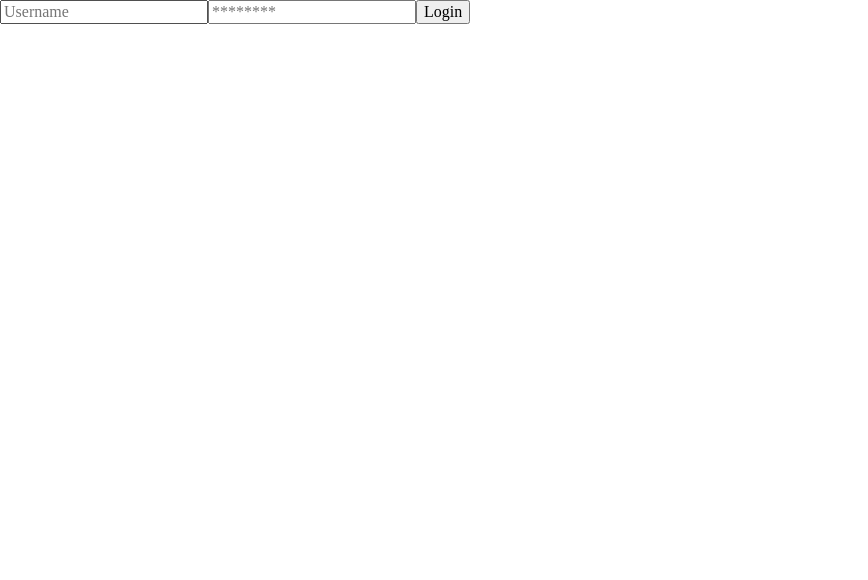
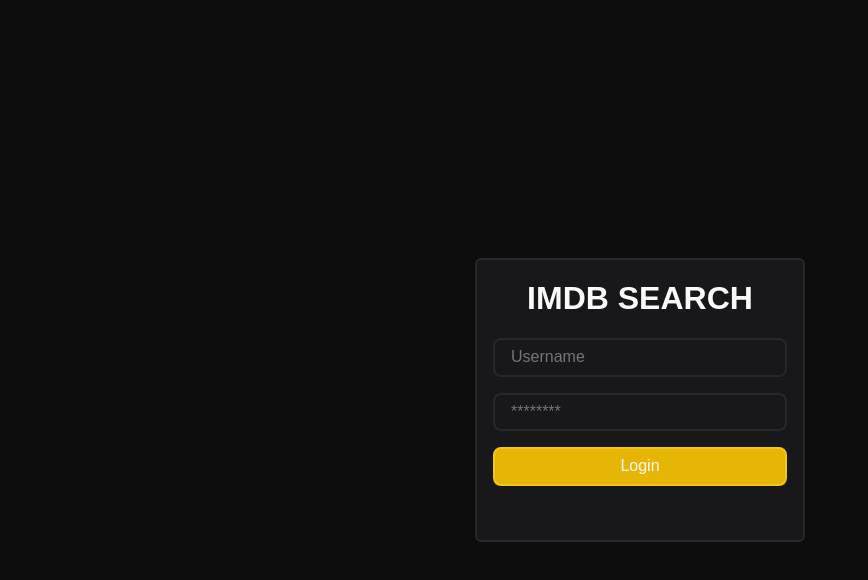
Before and after one commit to CoffeAddict/OMDb_Frontend, a Nuxt app: page /login in a window 1280 px wide. Shown: the top 580 px of the page, without its empty margins (0-868 px from the left). Built offline with nearby package versions, Linux system fonts and the light colour scheme.

Commit message:
added global + login styles

```diff
--- /dev/null
+++ b/assets/global.css
@@ -0,0 +1,98 @@
+:root {
+    --bg-color: #0C0C0D;
+    --text-color: #A1A1AA;
+    --title-color:#FAFAFA;
+    --card-bg: #18181B;
+    --card-bg-hv: #27272A;
+    --card-border: #27272a;
+    --input-bg: #18181B;
+    --input-border: #27272A;
+    --input-border-focus: #6a6a6a;
+    --input-hover: #9CA3AF;
+    --button-bg: #18181b;
+}
+
+* {
+    box-sizing: border-box;
+}
+
+#__nuxt {
+    height: 100%;
+    display: flex;
+    align-items: center;
+    justify-content: center;
+}
+
+body {
+    background-color: var(--bg-color);
+    color: var(--text-color);
+    font-size: 16px;
+    padding: 1em;
+    font-family: 'Work Sans', sans-serif;
+    height: 100vh;
+}
+
+h1, h2, h3 {
+    font-family: 'Belanosima', sans-serif;
+    text-transform: uppercase;
+    color: var(--title-color);
+}
+
+.container {
+    max-width: 1920px;
+    width: 100%;
+    height: 100%;
+}
+
+.card {
+    background-color: var(--card-bg);
+    border: 2px solid var(--card-border);
+    border-radius: 6px;
+    padding: 1.25em 1em;
+}
+
+.card.hover:hover {
+    border-color: transparent;
+    background-color: var(--card-bg-hv);
+}
+
+.card h1 {
+    margin-top: 0;
+}
+
+.form-container {
+    display: flex;
+    flex-direction: column;
+    justify-content: center;
+    align-items: center;
+}
+
+input {
+    background-color: var(--input-bg);
+    color: var(--title-color);
+    border-radius: 8px;
+    border: 2px solid var(--input-border);
+    padding: .5em 1em;
+    transition: border .5s ease;
+}
+
+input:focus-visible, input:focus {
+    outline: none;
+    border: 2px solid var(--input-border-focus);
+}
+
+button {
+    color: var(--title-color);
+    background-color: #e6b607;
+    border: 2px solid #F5C519;
+    border-radius: 8px;
+    padding: .5em 1em;
+    position: relative;
+    transition: background-color .3s ease;
+}
+
+button:hover, button:focus, button:focus-visible {
+    outline: none;
+    background-color: var(--button-bg);
+    cursor: pointer;
+}
--- a/nuxt.config.ts
+++ b/nuxt.config.ts
@@ -15,6 +15,16 @@ export default defineNuxtConfig({
     }
   },
   css: [
-    '@/assets/normalize.css'
-  ]
+    '@/assets/normalize.css',
+    '@/assets/global.css'
+  ],
+  modules: [
+    ['@nuxtjs/google-fonts', {
+      download: true,
+      families: {
+        'Work Sans': [300, 500, 800],
+        'Belanosima': [400]
+      }
+    }]
+  ],
 })
--- a/pages/login.vue
+++ b/pages/login.vue
@@ -1,6 +1,8 @@
 <template>
-    <section>
+    <section class="card">
+        <h1>IMDb Search</h1>
         <form @submit.prevent="tryLogin()">
+            <div class="form-container">
                 <input
                     type="text"
                     name="username"
@@ -16,6 +18,7 @@
                 <button type="submit">
                     Login
                 </button>
+            </div>
         </form>
         <br>
         <div v-if="error != ''" class="error">{{ error }}</div>
@@ -60,5 +63,20 @@ export default {
 }
 </script>
 
-<style>
+<style scoped>
+section {
+    width: 330px;
+    margin: 0 auto;
+    transition: all .2s;
+}
+
+h1 {
+    text-align: center;
+}
+
+input, button {
+    width: 100%;
+    margin-bottom: 1em;
+}
+
 </style>
```
Lines whose indentation alone changed are shown as unchanged.
